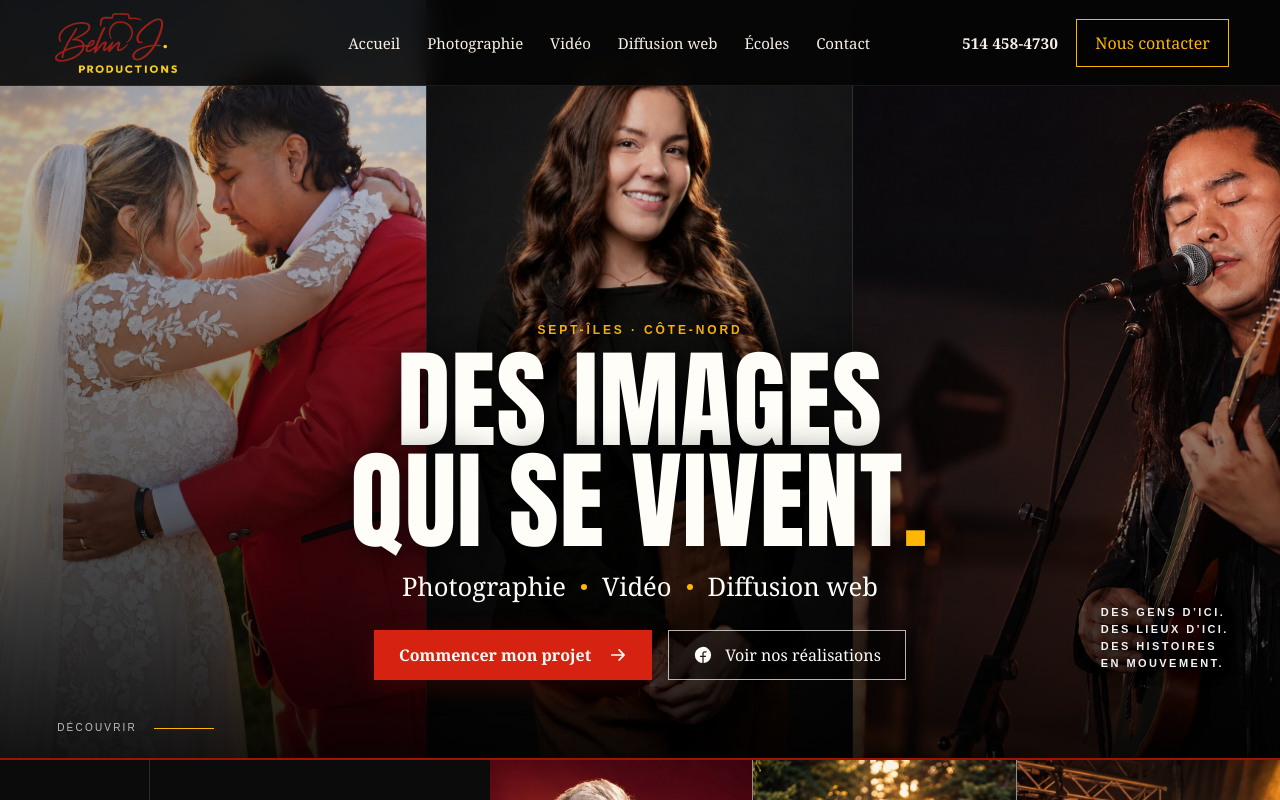
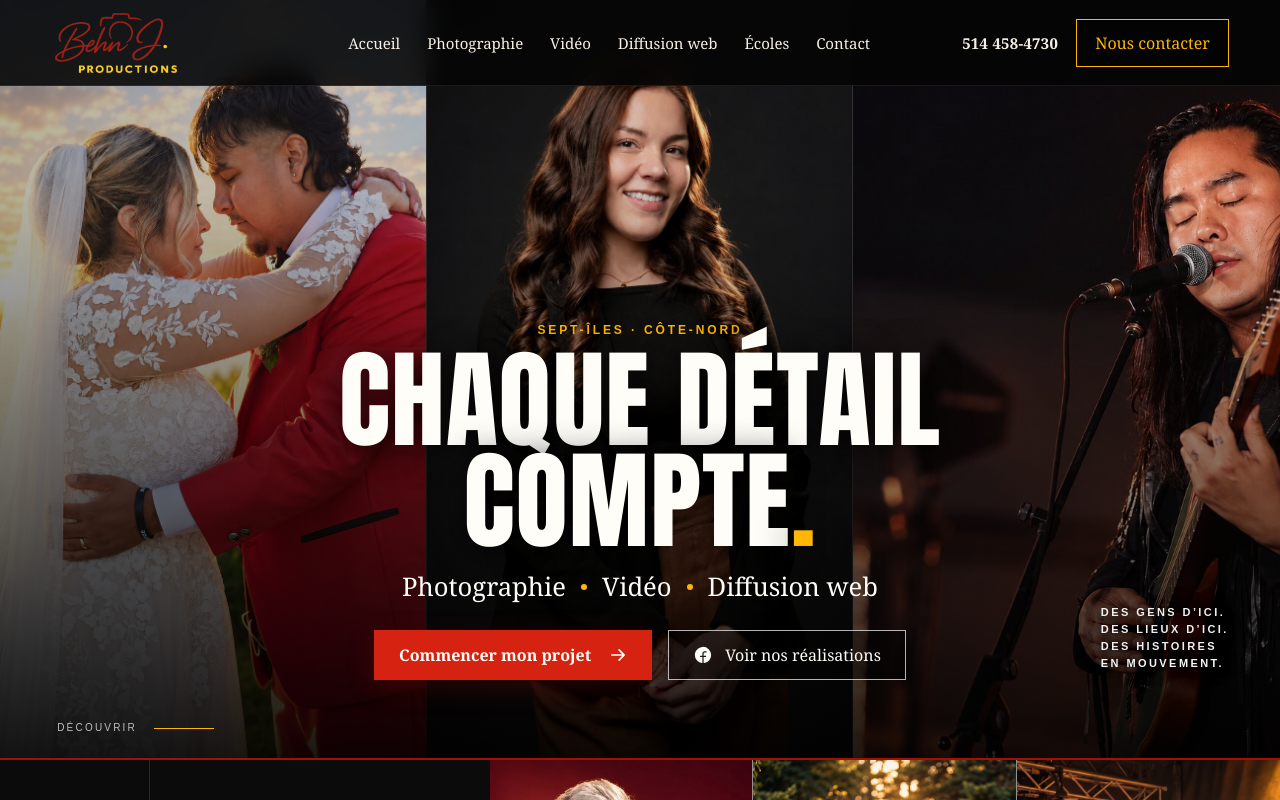
Before and after one commit to behnjproductions/behn-j-productions-site, a React (Vite) app: page / in a window 1280 px wide. Shown: the top 800 px of the page. Built offline with nearby package versions, Linux system fonts and the light colour scheme; a web font is replaced by a local one.

Commit message:
Use brand slogan as hero headline

```diff
--- a/src/App.jsx
+++ b/src/App.jsx
@@ -126,7 +126,7 @@ export function App() {
             <img src="/assets/hero-evenement.jpg" alt="Événement photographié par Behn J. Productions" />
           </div>
           <div className="hero__shade" />
-          <div className="hero__content"><p className="eyebrow">Sept-Îles · Côte-Nord</p><h1>Des images<br />qui se vivent<span>.</span></h1><p className="hero__lead">Photographie <i /> Vidéo <i /> Diffusion web</p><div className="hero__actions"><CTAButton onClick={() => setContactOpen(true)}>Commencer mon projet</CTAButton><a className="showreel" href={BRAND.facebook} target="_blank" rel="noreferrer"><FacebookLogo size={20} weight="fill" /> Voir nos réalisations</a></div></div>
+          <div className="hero__content"><p className="eyebrow">Sept-Îles · Côte-Nord</p><h1>Chaque détail<br />compte<span>.</span></h1><p className="hero__lead">Photographie <i /> Vidéo <i /> Diffusion web</p><div className="hero__actions"><CTAButton onClick={() => setContactOpen(true)}>Commencer mon projet</CTAButton><a className="showreel" href={BRAND.facebook} target="_blank" rel="noreferrer"><FacebookLogo size={20} weight="fill" /> Voir nos réalisations</a></div></div>
           <p className="hero__manifesto">Des gens d’ici.<br />Des lieux d’ici.<br />Des histoires<br />en mouvement.</p>
           <button className="hero__scroll" type="button" onClick={() => scrollToSection('photographie')}>Découvrir <span /></button>
         </section>
```
